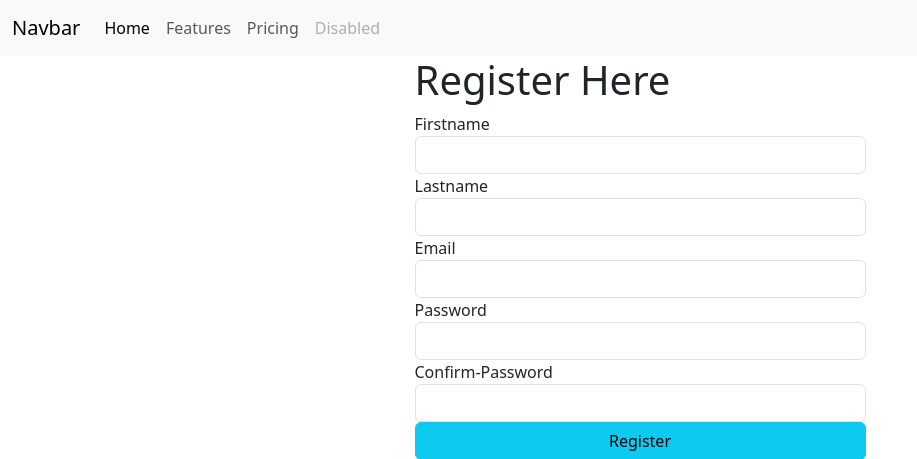
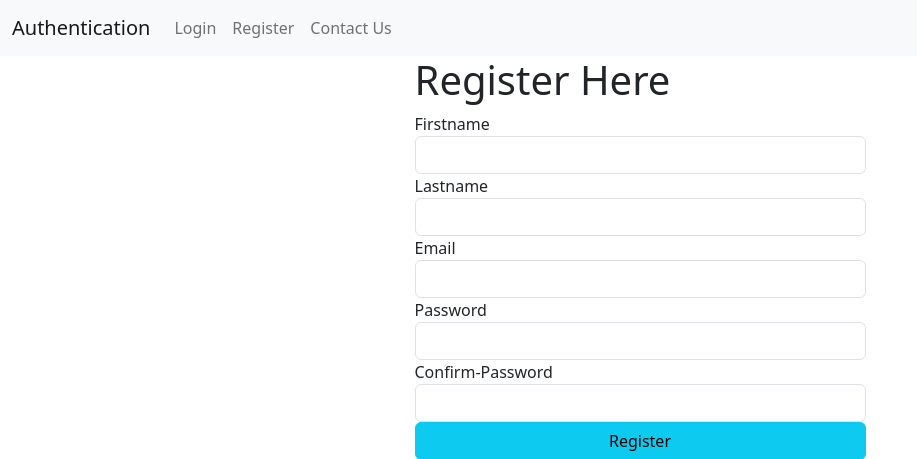
Before and after one commit to Bliss109/OOP_Login, a PHP site: page /register.php in a window 1280 px wide. Shown: the top 459 px of the page, without its empty margins (0-917 px from the left). Run offline with PHP 8.4, Linux system fonts and the light colour scheme; a stand-in replaces the project's code that opens the database connection.

Commit message:
Header Contents

```diff
--- a/includes/header.php
+++ b/includes/header.php
@@ -5,31 +5,29 @@
     <meta charset="UTF-8">
     <meta name="viewport" content="width=device-width, initial-scale=1.0">
     <title>Authentication</title>
-    <link href="https://cdn.jsdelivr.net/npm/bootstrap@5.3.3/dist/css/bootstrap.min.css" rel="stylesheet" integrity="sha384-QWTKZyjpPEjISv5WaRU9OFeRpok6YctnYmDr5pNlyT2bRjXh0JMhjY6hW+ALEwIH" crossorigin="anonymous">
+    <link href="https://cdn.jsdelivr.net/npm/bootstrap@5.0.0-beta1/dist/css/bootstrap.min.css" rel="stylesheet" integrity="sha384-giJF6kkoqNQ00vy+HMDP7azOuL0xtbfIcaT9wjKHr8RbDVddVHyTfAAsrekwKmP1" crossorigin="anonymous">
 </head>
 
 <body>
-
-    <nav class="navbar navbar-expand-lg bg-body-tertiary">
+    <nav class="navbar navbar-expand-lg navbar-light bg-light">
         <div class="container-fluid">
-            <a class="navbar-brand" href="#">Navbar</a>
+            <a class="navbar-brand" href="#">Authentication</a>
             <button class="navbar-toggler" type="button" data-bs-toggle="collapse" data-bs-target="#navbarNav" aria-controls="navbarNav" aria-expanded="false" aria-label="Toggle navigation">
                 <span class="navbar-toggler-icon"></span>
             </button>
             <div class="collapse navbar-collapse" id="navbarNav">
                 <ul class="navbar-nav">
-                    <li class="nav-item">
-                        <a class="nav-link active" aria-current="page" href="#">Home</a>
-                    </li>
-                    <li class="nav-item">
-                        <a class="nav-link" href="#">Features</a>
-                    </li>
-                    <li class="nav-item">
-                        <a class="nav-link" href="#">Pricing</a>
-                    </li>
-                    <li class="nav-item">
-                        <a class="nav-link disabled" aria-disabled="true">Disabled</a>
-                    </li>
+                    <?php if(isset($_SESSION['user'])):?>
+                        <form action="logout.php" method="POST">
+                            <button type="submit" name="logout">Logout</button>
+                        </form>
+                    <?php else: ?>
+                        <li><a href="../login.php" class="nav-link">Login</a></li>
+                        <li><a href="register.php" class="nav-link">Register</a></li>
+                        <li><a href="SendMail/contact.php" class="nav-link">Contact Us</a></li>
+
+                    <?php endif; ?>
+
                 </ul>
             </div>
         </div>
```
